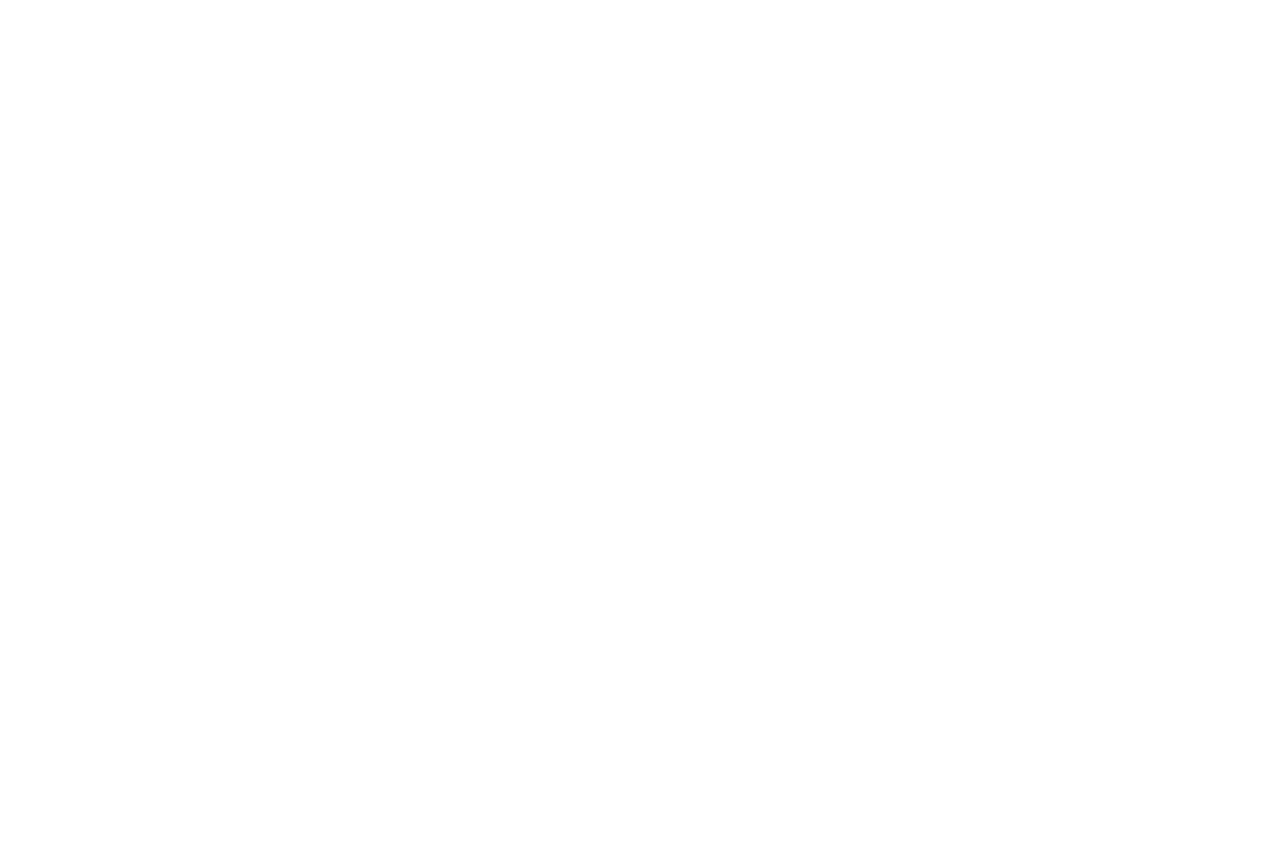
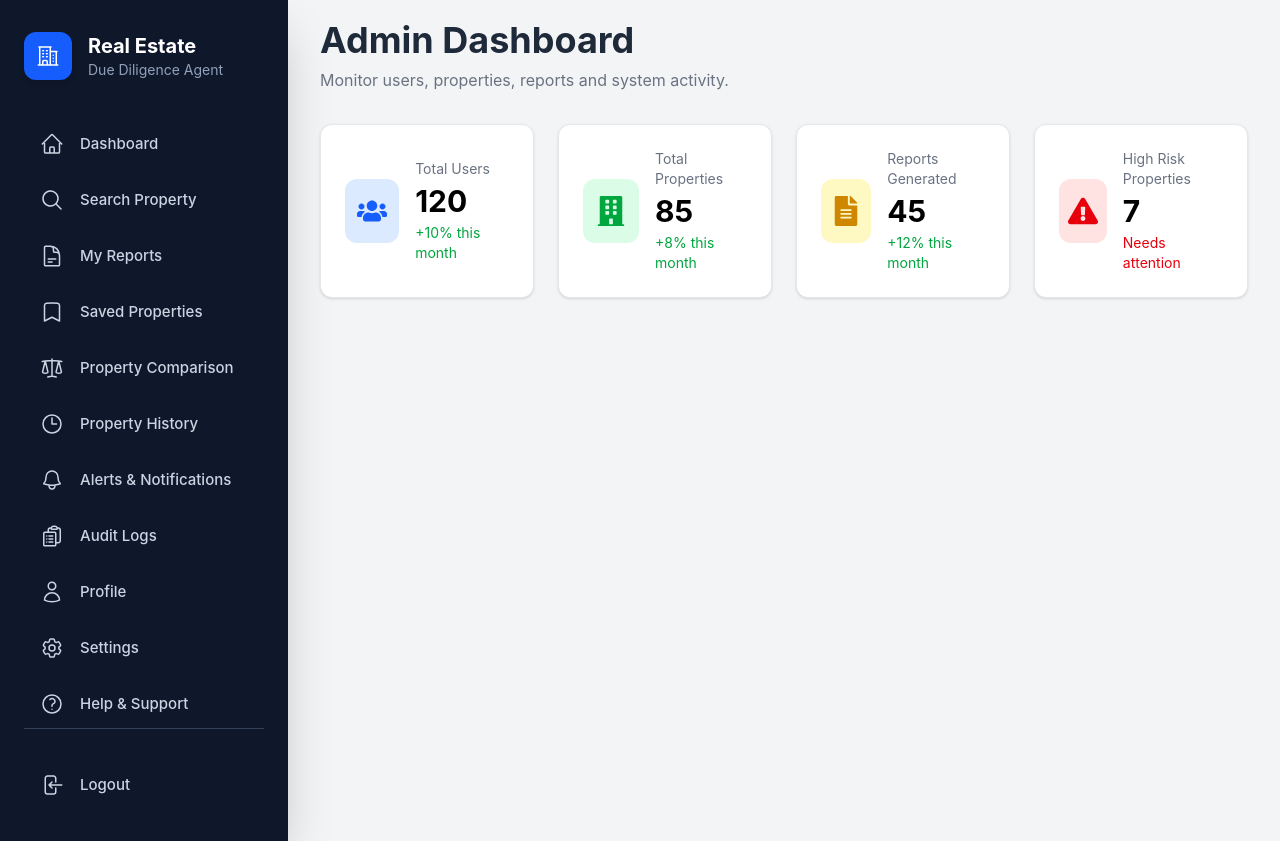
Before and after one commit to springboardmentor8888/Real_Estate_Due_Diligence_Agent, a React app in the folder frontend/: page /admin in a window 1280 px wide. Before the commit this address had no page. Before the commit the page ends 800 px from the top, so only its background shows below. Built offline with nearby package versions, Linux system fonts and the light colour scheme; the HTML template or start-up script is replaced by a standard one.

Commit message:
feat: add admin and analytics routes to AppRouter

```diff
--- /dev/null
+++ b/frontend/src/pages/AdminDashboard.jsx
@@ -0,0 +1,68 @@
+import StatCard from "../components/common/StatCard";
+import { FaUsers, FaBuilding, FaFileAlt, FaExclamationTriangle } from "react-icons/fa";
+
+const AdminDashboard = () => {
+  return (
+    <div className="px-8 pt-5 pb-8">
+
+      <h1 className="text-4xl font-bold text-gray-800">
+        Admin Dashboard
+      </h1>
+
+      <p className="mt-2 text-gray-500">
+        Monitor users, properties, reports and system activity.
+      </p>
+
+
+      <div className="grid grid-cols-4 gap-6 mt-8">
+
+        <StatCard
+          icon={<FaUsers />}
+          title="Total Users"
+          value="120"
+          change="+10% this month"
+          changeColor="text-green-600"
+          iconBg="bg-blue-100"
+          iconColor="text-blue-600"
+        />
+
+
+        <StatCard
+          icon={<FaBuilding />}
+          title="Total Properties"
+          value="85"
+          change="+8% this month"
+          changeColor="text-green-600"
+          iconBg="bg-green-100"
+          iconColor="text-green-600"
+        />
+
+
+        <StatCard
+          icon={<FaFileAlt />}
+          title="Reports Generated"
+          value="45"
+          change="+12% this month"
+          changeColor="text-green-600"
+          iconBg="bg-yellow-100"
+          iconColor="text-yellow-600"
+        />
+
+
+        <StatCard
+          icon={<FaExclamationTriangle />}
+          title="High Risk Properties"
+          value="7"
+          change="Needs attention"
+          changeColor="text-red-600"
+          iconBg="bg-red-100"
+          iconColor="text-red-600"
+        />
+
+      </div>
+
+    </div>
+  );
+};
+
+export default AdminDashboard;
--- a/frontend/src/routes/AppRoutes.jsx
+++ b/frontend/src/routes/AppRoutes.jsx
@@ -8,6 +8,7 @@ import VerifyOtp from "../pages/VerifyOtp";
 import ResetPassword from "../pages/ResetPassword";
 
 import Dashboard from "../pages/Dashboard";
+import AdminDashboard from "../pages/AdminDashboard"; // Added AdminDashboard import
 import SearchProperty from "../pages/SearchProperty";
 import PropertyDetails from "../pages/PropertyDetails";
 import PropertyHistory from "../pages/PropertyHistory";
@@ -21,16 +22,19 @@ function AppRouter() {
       <Route path="/" element={<Navigate to="/login" replace />} />
 
       <Route path="/login" element={<Login />} />
+      <Route path="/register" element={<Register />} />
+      <Route path="/forgot-password" element={<ForgotPassword />} />
+      <Route path="/verify-otp" element={<VerifyOtp />} />
+      <Route path="/reset-password" element={<ResetPassword />} />
 
-      <Route path="/register" element={<Register />} />
-
-      <Route path="/forgot-password" element={<ForgotPassword />} />
-
-      <Route path="/verify-otp" element={<VerifyOtp />} />
-
-      <Route path="/reset-password" element={<ResetPassword />} />
+      {/* Main App Routes with Shared Navbar/Sidebar Layout */}
       <Route element={<Layout />}>
         <Route path="/dashboard" element={<Dashboard />} />
+
+        {/* Milestone 3 Admin & Analytics Routes */}
+        <Route path="/admin" element={<AdminDashboard />} />
+        <Route path="/analytics" element={<Analytics />} />
+
         <Route path="/search-property" element={<SearchProperty />} />
         <Route path="/property-details" element={<PropertyDetails />} />
         <Route path="/property-history" element={<PropertyHistory />} />
@@ -49,22 +53,27 @@ function AppRouter() {
 
 export default AppRouter;
 
+// Temporary Placeholder Components (We will move these to separate page files as we build them)
+function Analytics() {
+  return <h1 className="text-3xl font-bold p-6">Analytics Dashboard</h1>;
+}
+
 function Reports() {
-  return <h1 className="text-3xl font-bold">My Reports</h1>;
+  return <h1 className="text-3xl font-bold p-6">My Reports</h1>;
 }
 
 function Alerts() {
-  return <h1 className="text-3xl font-bold">Alerts & Notifications</h1>;
+  return <h1 className="text-3xl font-bold p-6">Alerts & Notifications</h1>;
 }
 
 function AuditLogs() {
-  return <h1 className="text-3xl font-bold">Audit Logs</h1>;
+  return <h1 className="text-3xl font-bold p-6">Audit Logs</h1>;
 }
 
 function Settings() {
-  return <h1 className="text-3xl font-bold">Settings</h1>;
+  return <h1 className="text-3xl font-bold p-6">Settings</h1>;
 }
 
 function Help() {
-  return <h1 className="text-3xl font-bold">Help & Support</h1>;
+  return <h1 className="text-3xl font-bold p-6">Help & Support</h1>;
 }
```
Also changed, not shown: frontend/src/components/admin/AdminStatCard.jsx (added), frontend/src/components/admin/RecentReportsTable.jsx (added), frontend/src/components/admin/RiskOverview.jsx (added), frontend/src/components/admin/UserActivityTable.jsx (added), frontend/src/pages/Analytics.jsx (added), frontend/src/pages/AuditLogs.jsx (added), 1 other file (tests, documents, lock files or other folders).
